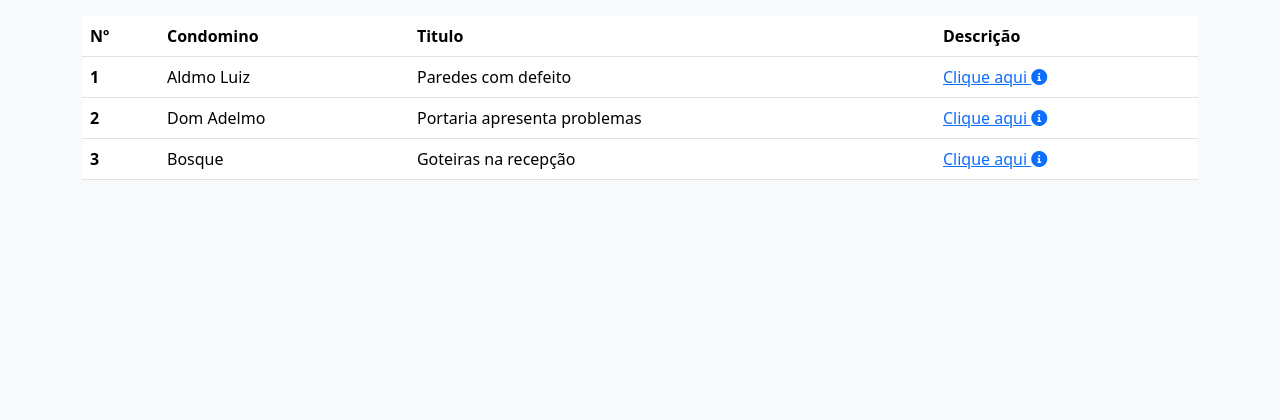
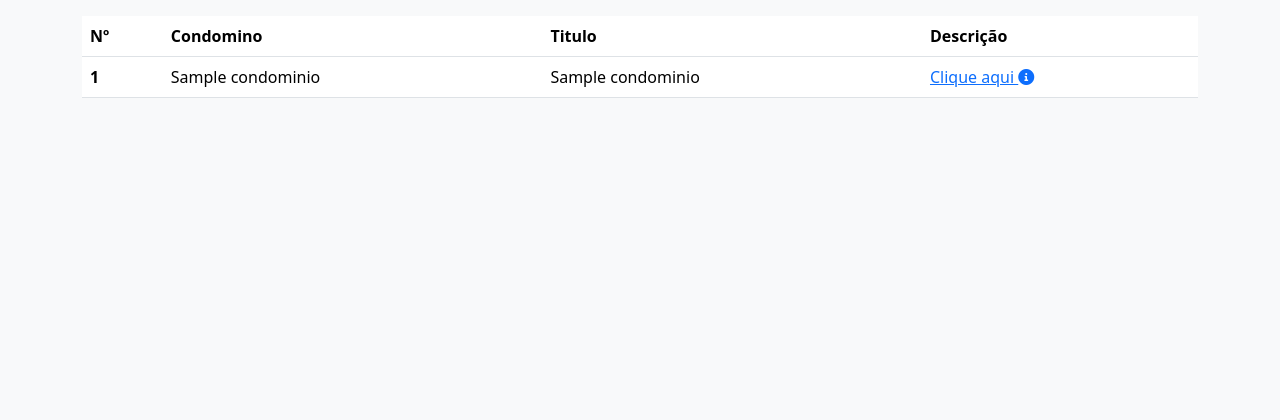
Before and after one commit to kemuelkesley/projeto-extensionista-faculdade, a Django app: page /condominio/ in a window 1280 px wide. Shown: the part 230-650 px from the top of the page. Run offline with Django 5.2, Linux system fonts and the light colour scheme; tables that the repository leaves empty hold one stand-in row (values such as "Sample post").

Commit message:
Finalizando a regra da pagina de condominio

```diff
--- a/site_interno/admin.py
+++ b/site_interno/admin.py
@@ -1,5 +1,5 @@
 from django.contrib import admin
-from . models import Operacional, Tecnico, Categoria, Sobre
+from . models import Operacional, Tecnico, Condominio ,Categoria, Sobre
 
 
 class OperacionalAdmin(admin.ModelAdmin):
@@ -34,6 +34,7 @@ class CategoriaAdmin(admin.ModelAdmin):
 
 
 admin.site.register(Operacional, OperacionalAdmin)
-admin.site.register(Sobre, SobreAdmin)
 admin.site.register(Tecnico, TecnicoAdmin)
 admin.site.register(Categoria, CategoriaAdmin)
+admin.site.register(Condominio)
+admin.site.register(Sobre, SobreAdmin)
--- a/site_interno/models.py
+++ b/site_interno/models.py
@@ -43,8 +43,20 @@ class Tecnico(models.Model):
         return self.title
 
 
-# class Condominio(models.Model):
-#     pass
+class Condominio(models.Model):
+    condominium_number = models.CharField(verbose_name='Número do Condominio',max_length=100)
+    condominium_name = models.CharField(verbose_name='Nome',max_length=100)
+    title = models.CharField(verbose_name='Titulo',max_length=60)
+    description = models.TextField(verbose_name='Descrição',max_length=250)
+    image_condominium = models.ImageField(verbose_name='Inserir magem',upload_to='imagens_condominio/')
+    activate = models.BooleanField(verbose_name='Ativar', default=True)
+    creaded_at = models.DateTimeField(verbose_name='Data de publicação',auto_now_add=True)
+
+    class Meta:
+        verbose_name_plural = 'Condominio'
+
+    def __str__(self):
+        return self.condominium_name
 
 
 class Sobre(models.Model):
--- a/site_interno/views.py
+++ b/site_interno/views.py
@@ -1,5 +1,5 @@
 from django.shortcuts import render
-from .models import Operacional, Categoria, Tecnico ,Sobre
+from .models import Operacional, Categoria, Tecnico, Condominio ,Sobre
 
 
 def index(request):
@@ -29,7 +29,13 @@ def tecnico(request):
 
 
 def condominio(request):
-    return render(request, 'condominio.html')
+    condominios = Condominio.objects.all()
+
+    context = {
+        'condominios': condominios
+    }
+
+    return render(request, 'condominio.html', context)
 
 
 def sobre(request):
--- a/templates/condominio.html
+++ b/templates/condominio.html
@@ -28,96 +28,43 @@
 					</tr>
 				</thead>
 				<tbody>
+					{% for condominio in condominios %}
 					<tr>
-						<th scope="row">1</th>
-						<td>Aldmo Luiz</td>
-						<td>Paredes com defeito</td>
+						<th scope="row">{{ forloop.counter }}</th>
+						<td>{{ condominio.condominium_name }}</td>
+						<td>{{ condominio.title }}</td>
 						<td>
-							<a href="#" data-bs-toggle="modal" data-bs-target="#modal1">
+							<a href="#" data-bs-toggle="modal" data-bs-target="#modal{{ forloop.counter }}">
 								Clique aqui <i class="fas fa-info-circle"></i>
 							</a>
 						</td>
 					</tr>
-					<tr>
-						<th scope="row">2</th>
-						<td>Dom Adelmo</td>
-						<td>Portaria apresenta problemas</td>
-						<td>
-							<a href="#" data-bs-toggle="modal" data-bs-target="#modal2">
-								Clique aqui <i class="fas fa-info-circle"></i>
-							</a>
-						</td>
-					</tr>
-					<tr>
-						<th scope="row">3</th>
-						<td>Bosque</td>
-						<td>Goteiras na recepção</td>
-						<td>
-							<a href="#" data-bs-toggle="modal" data-bs-target="#modal3">
-								Clique aqui <i class="fas fa-info-circle"></i>
-							</a>
-						</td>
-					</tr>
+					{% endfor %}
 				</tbody>
 			</table>
 		</section>
 	</main>
 
-
-      <!-- Modals -->
-	<div class="modal fade" id="modal1" tabindex="-1" aria-labelledby="modal1Label" aria-hidden="true">
-        <div class="modal-dialog modal-lg modal-dialog-centered">
+	<!-- Modals for descriptions -->
+	{% for condominio in condominios %}
+		<div class="modal fade" id="modal{{ forloop.counter }}" tabindex="-1" aria-labelledby="exampleModalLabel" aria-hidden="true">
+			<div class="modal-dialog">
 				<div class="modal-content">
 					<div class="modal-header">
-                    <h5 class="modal-title" id="modal1Label">Título - Paredes com defeito</h5>
+						<h5 class="modal-title" id="exampleModalLabel">{{ condominio.title }}</h5>
 						<button type="button" class="btn-close" data-bs-dismiss="modal" aria-label="Close"></button>
 					</div>
-                <div class="modal-body text-center">
-                    <img src="{% static "img/empresa.jpg" %}" alt="Imagem de Paredes com defeito" class="img-fluid mb-3">
-                    <p>Descrição detalhada do problema: Paredes com defeito...</p>
+					<div class="modal-body">
+						{{ condominio.description }}
 					</div>
 					<div class="modal-footer">
-                    <button type="button" class="btn btn-outline-primary" data-bs-dismiss="modal">Fechar</button>
+						<button type="button" class="btn btn-secondary" data-bs-dismiss="modal">Close</button>
 					</div>
 				</div>
 			</div>
 		</div>
+	{% endfor %}
 
-    <div class="modal fade" id="modal2" tabindex="-1" aria-labelledby="modal2Label" aria-hidden="true">
-        <div class="modal-dialog modal-lg modal-dialog-centered">
-            <div class="modal-content">
-                <div class="modal-header">
-                    <h5 class="modal-title" id="modal2Label">Título - Portaria apresenta problemas</h5>
-                    <button type="button" class="btn-close" data-bs-dismiss="modal" aria-label="Close"></button>
-                </div>
-                <div class="modal-body text-center">
-                    <img src="{% static "img/portaria.jpg" %}" alt="Imagem de Portaria apresenta problemas" class="img-fluid mb-3">
-                    <p>Descrição detalhada do problema: Portaria apresenta problemas...</p>
-                </div>
-                <div class="modal-footer">
-                    <button type="button" class="btn btn-outline-primary" data-bs-dismiss="modal">Fechar</button>
-                </div>
-            </div>
-        </div>
-    </div>
-
-    <div class="modal fade" id="modal3" tabindex="-1" aria-labelledby="modal3Label" aria-hidden="true">
-        <div class="modal-dialog modal-lg modal-dialog-centered">
-            <div class="modal-content">
-                <div class="modal-header">
-                    <h5 class="modal-title" id="modal3Label">Título - Goteiras na recepção</h5>
-                    <button type="button" class="btn-close" data-bs-dismiss="modal" aria-label="Close"></button>
-                </div>
-                <div class="modal-body text-center">
-                    <img src="{% static "img/frente-condominio.jpeg" %}" alt="Imagem de Goteiras na recepção" class="img-fluid mb-3">
-                    <p>Descrição detalhada do problema: Goteiras na recepção...</p>
-                </div>
-                <div class="modal-footer">
-                    <button type="button" class="btn btn-outline-primary" data-bs-dismiss="modal">Fechar</button>
-                </div>
-            </div>
-        </div>
-    </div>
 
 
     <section class="fixed-pagination">
```
Also changed, not shown: site_interno/migrations/0004_condominio.py (added). Lines whose indentation alone changed are shown as unchanged.
